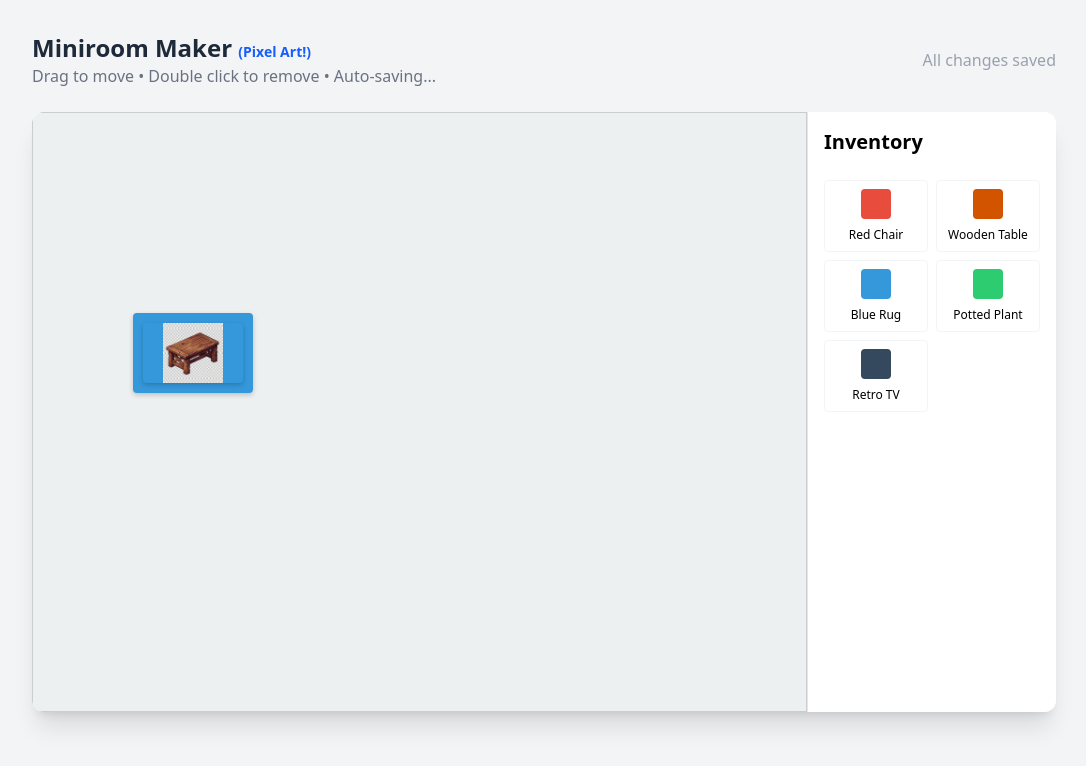
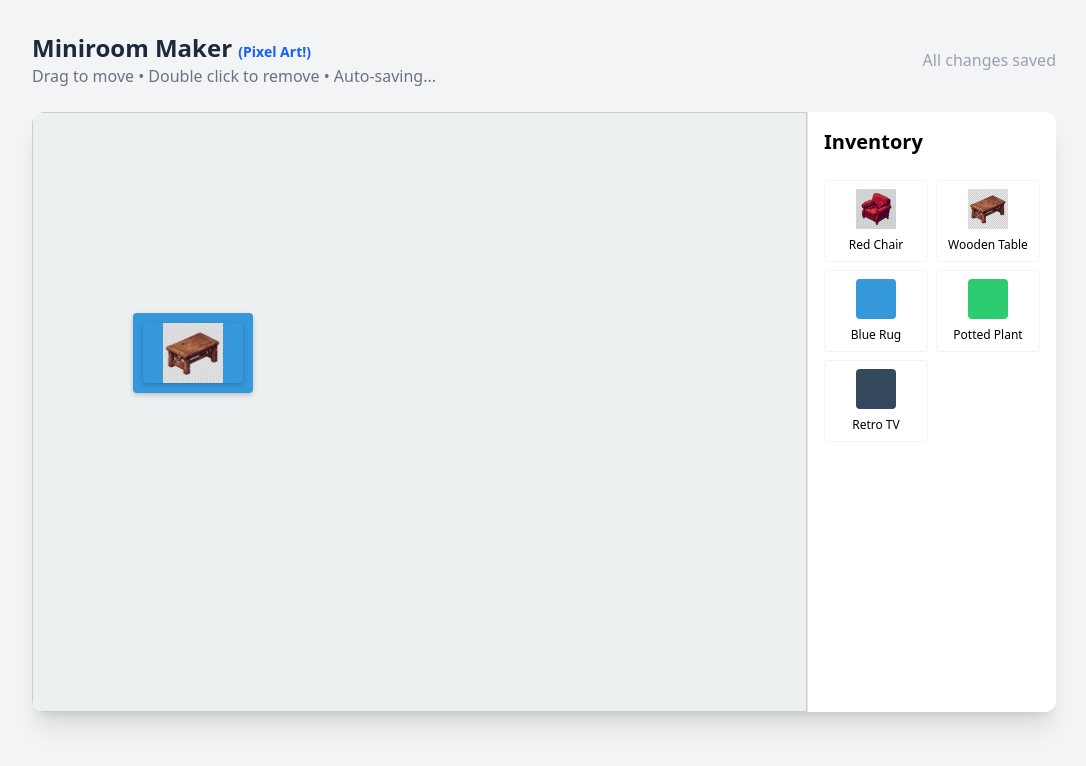
Before and after one commit to WoojinAhn/miniroom-demo, a Next.js app: page / in a window 1280 px wide. Shown: the top 766 px of the page, without its empty margins (96-1182 px from the left). Built offline with nearby package versions, Linux system fonts and the light colour scheme.

Commit message:
Fix: Sync inventory icons with item images

```diff
--- a/src/app/miniroom/components/Inventory.tsx
+++ b/src/app/miniroom/components/Inventory.tsx
@@ -19,14 +19,26 @@ export const Inventory = ({ items, onAddItem }: InventoryProps) => {
                         className="flex flex-col items-center p-2 border border-gray-100 rounded hover:bg-gray-50 transition"
                     >
                         <div
-                            className="mb-2"
+                            className="mb-2 relative"
                             style={{
-                                width: 30,
-                                height: 30,
-                                backgroundColor: item.color,
+                                width: 40,
+                                height: 40,
+                                backgroundColor: item.imageUrl ? "transparent" : item.color,
                                 borderRadius: "4px",
                             }}
-                        />
+                        >
+                            {item.imageUrl && (
+                                <img
+                                    src={item.imageUrl}
+                                    alt={item.name}
+                                    style={{
+                                        width: "100%",
+                                        height: "100%",
+                                        objectFit: "contain",
+                                    }}
+                                />
+                            )}
+                        </div>
                         <span className="text-xs text-center">{item.name}</span>
                     </button>
                 ))}
```
